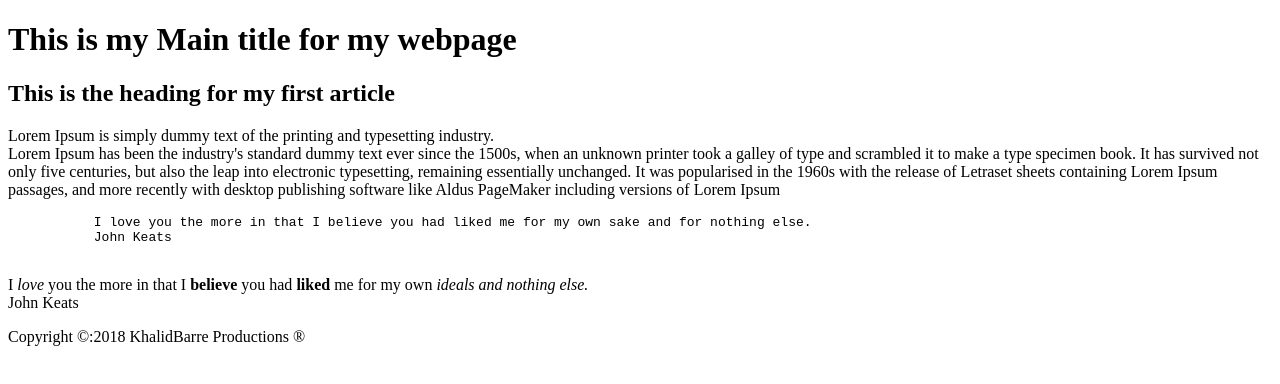
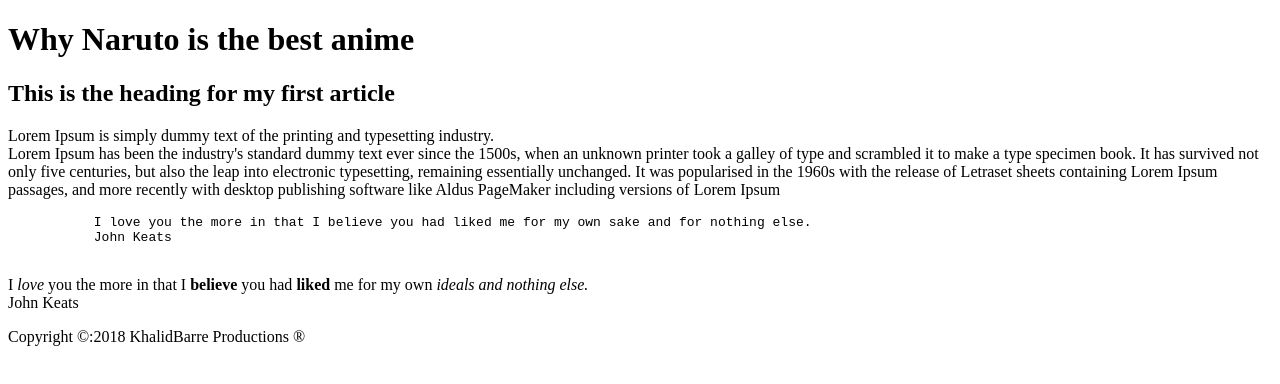
Before and after one commit to KhalidBarre/HTMLtextStructure, a plain HTML site: page index.html in a window 1280 px wide. Drawn offline with Linux system fonts and the light colour scheme.

Commit message:
Update index.html

```diff
--- a/index.html
+++ b/index.html
@@ -3,12 +3,12 @@
 <head>
   <title>Welcome to AnimeWrld</title>
   <meta charset="utf-8">
-  <meta name="description" content="This structure is from my Brainstorm Session"
+  <meta name="description" content="This is a website for anime discussions"
   <meta name="keywords" content="keywords1, keywords2, keyword3, keywords4">
         </head>
         <body>
           <header>
-            <h1>This is my Main title for my webpage</h1>
+            <h1>Why Naruto is the best anime</h1>
           </header>
           <main>
            <section id="section1">
```
